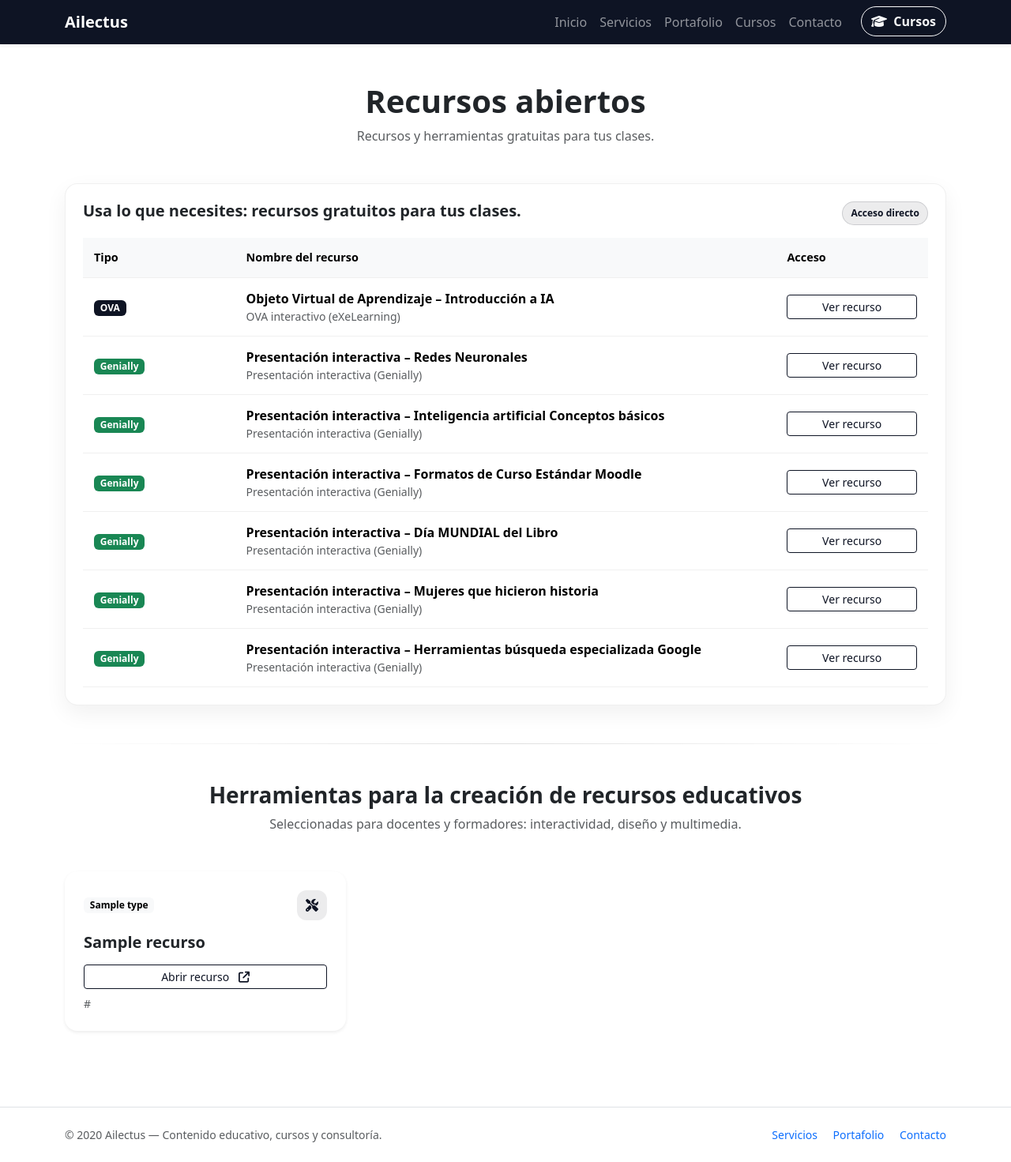
After one commit to pablomonterof1/ailectus, a Django app: template main/templates/recursos.html in a window 1280 px wide. The commit adds this page. Shown: the whole page at 79% size. Run offline with Django 5.2, Linux system fonts and the light colour scheme; the template is opened without the code that fills it: most values are stand-ins (such as "Sample title", 1, 10 or a date in 2020).

Commit message:
14012026PM

```diff
--- a/ailectus/urls.py
+++ b/ailectus/urls.py
@@ -7,4 +7,8 @@ urlpatterns = [
     path('admin/', admin.site.urls),
     path('', main_views.home, name='home'),
     path("contacto/", main_views.contacto_view, name="contacto"),
+    path("ova/", main_views.ova_view, name="ova"),
+    path("genially/", main_views.genially_view, name="genially"),
+    path("presentaciones/<slug:slug>/", main_views.genially_detail_view, name="genially_detail"),
+    path("recursos/", main_views.recursos_view, name="recursos"),
 ]
--- a/main/static/styles/main.css
+++ b/main/static/styles/main.css
@@ -46,3 +46,125 @@
   filter: saturate(1.02) contrast(1.02);
   border: 1px solid #eaeaea;
 }
+
+.portfolio-card img {
+  height: 200px;
+  object-fit: cover;
+}
+
+.portfolio-card:hover {
+  transform: translateY(-4px);
+  transition: all 0.3s ease;
+}
+
+.portfolio-card-text {
+  transition: transform .2s ease, box-shadow .2s ease;
+  border-radius: 14px;
+}
+
+.portfolio-card-text:hover {
+  transform: translateY(-4px);
+  box-shadow: 0 12px 30px rgba(0,0,0,.12);
+}
+
+.portfolio-card-text .fa-chalkboard-user {
+  color: #0E1424; /* color Ailectus */
+}
+
+.portfolio-card-text .btn-outline-primary {
+  color: #0E1424;
+  border-color: #0E1424;
+}
+
+.portfolio-card-text .btn-outline-primary:hover {
+  background-color: #0E1424;
+  color: #fff;
+}
+
+.btn-outline-primary {
+  color: #0E1424;
+  border-color: #0E1424;
+}
+
+.btn-outline-primary:hover {
+  background-color: #0E1424;
+  color: #fff;
+}
+
+
+.ova-frame {
+    background: #0E1424;
+    border-radius: 16px;
+    box-shadow: 0 20px 40px rgba(0,0,0,0.25);
+    overflow: hidden;
+    border: 1px solid rgba(255,255,255,0.08);
+}
+
+.ova-header {
+    background: linear-gradient(90deg, #0E1424, #1b2a4a);
+    color: #ffffff;
+    padding: 12px 20px;
+    font-weight: 600;
+    font-size: 0.95rem;
+    border-bottom: 1px solid rgba(255,255,255,0.1);
+}
+
+.ova-body {
+    background: #ffffff;
+}
+
+.ova-body iframe {
+    width: 100%;
+    height: 80vh;
+    border: none;
+}
+
+.genially-wrapper {
+    position: relative;
+    padding-bottom: 56.25%; /* 16:9 */
+    height: 0;
+    overflow: hidden;
+}
+
+.genially-wrapper iframe {
+    position: absolute;
+    top: 0;
+    left: 0;
+    width: 100%;
+    height: 100%;
+    border: none;
+}
+.resource-card{
+  border-radius: 14px;
+  transition: transform .2s ease, box-shadow .2s ease;
+}
+
+.resource-card:hover{
+  transform: translateY(-4px);
+  box-shadow: 0 12px 30px rgba(0,0,0,.12) !important;
+}
+
+.recursos-section {
+  background-color: #d3e0ef;
+}
+
+.recursos-section .card {
+  background-color: #ffffff;
+}
+
+.recursos-section h2,
+.recursos-section h3 {
+  color: #0E1424;
+}
+
+.section-divider {
+  width: 100%;
+  line-height: 0;
+  overflow: hidden;
+}
+
+.section-divider svg {
+  display: block;
+  width: 100%;
+  height: 90px;
+}
--- a/main/templates/layouts/base.html
+++ b/main/templates/layouts/base.html
@@ -1,6 +1,7 @@
 {% load static %}
 <!DOCTYPE html>
 <html lang="es">
+
 <head>
   <meta charset="utf-8" />
   <meta name="viewport" content="width=device-width, initial-scale=1" />
@@ -25,6 +26,9 @@
   <!-- Estilos propios -->
   <link rel="stylesheet" href="{% static 'styles/main.css' %}">
 
+  <link rel="stylesheet" href="https://cdnjs.cloudflare.com/ajax/libs/font-awesome/6.5.1/css/all.min.css"
+    crossorigin="anonymous" referrerpolicy="no-referrer" />
+
   {% block extra_head %}{% endblock %}
 </head>
 
@@ -41,9 +45,9 @@
         <ul class="navbar-nav ms-auto">
           <li class="nav-item"><a class="nav-link{% if request.path == '/' %} active{% endif %}" href="/">Inicio</a>
           </li>
-          <li class="nav-item"><a class="nav-link" href="#servicios">Servicios</a></li>
-          <li class="nav-item"><a class="nav-link" href="#portafolio">Portafolio</a></li>
-          <li class="nav-item"><a class="nav-link" href="#cursos">Cursos</a></li>
+          <li class="nav-item"><a class="nav-link" href="{% url 'home' %}#servicios">Servicios</a></li>
+          <li class="nav-item"><a class="nav-link" href="{% url 'home' %}#portafolio">Portafolio</a></li>
+          <li class="nav-item"><a class="nav-link" href="{% url 'home' %}#cursos">Cursos</a></li>
           <li class="nav-item"><a class="nav-link" href="{% url 'contacto' %}">Contacto</a></li>
           <li class="nav-item">
             <a href="https://cursos.ailectus.com" class="btn btn-outline-light ms-3" target="_blank"
--- /dev/null
+++ b/main/templates/recursos.html
@@ -0,0 +1,263 @@
+{% extends "layouts/base.html" %}
+{% load static %}
+
+{% block title %}{{ titulo }} – Ailectus{% endblock %}
+
+{% block content %}
+<section class="container py-5">
+
+  <!-- HEADER -->
+  <div class="text-center mb-5">
+    <h1 class="fw-bold mb-2">Recursos abiertos</h1>
+    <p class="text-muted mb-0">
+      Recursos y herramientas gratuitas para tus clases.
+    </p>
+  </div>
+
+  <!-- SECCIÓN: MIS RECURSOS -->
+  <div class="section-card mb-5">
+    <div class="d-flex align-items-start justify-content-between flex-wrap gap-2 mb-3">
+      <div>
+        <h2 class="h5 fw-semibold mb-1">Usa lo que necesites: recursos gratuitos para tus clases.</h2>
+
+      </div>
+      <span class="badge badge-soft">Acceso directo</span>
+    </div>
+
+    <div class="table-responsive">
+      <table class="table align-middle mb-0 resource-table">
+        <thead>
+          <tr>
+            <th style="width: 18%">Tipo</th>
+            <th>Nombre del recurso</th>
+            <th style="width: 18%">Acceso</th>
+          </tr>
+        </thead>
+        <tbody>
+
+          <tr>
+            <td>
+              <span class="badge bg-primary">OVA</span>
+            </td>
+            <td class="fw-semibold">
+              Objeto Virtual de Aprendizaje – Introducción a IA
+              <div class="small text-muted fw-normal">OVA interactivo (eXeLearning)</div>
+            </td>
+            <td>
+              <a href="https://ailectus.com/ova/iagd/t11/" target="_blank" class="btn btn-outline-primary btn-sm w-100">
+                Ver recurso
+              </a>
+            </td>
+          </tr>
+
+          <tr>
+            <td>
+              <span class="badge bg-success">Genially</span>
+            </td>
+            <td class="fw-semibold">
+              Presentación interactiva – Redes Neuronales
+              <div class="small text-muted fw-normal">Presentación interactiva (Genially)</div>
+            </td>
+            <td>
+              <a href="https://view.genially.com/666386f6f01fdd0014c2f489/learning-experience-didactic-unit-redes-neuronal" target="_blank" class="btn btn-outline-primary btn-sm w-100">
+                Ver recurso
+              </a>
+            </td>
+          </tr>
+
+                    <tr>
+            <td>
+              <span class="badge bg-success">Genially</span>
+            </td>
+            <td class="fw-semibold">
+              Presentación interactiva – Inteligencia artificial Conceptos básicos
+              <div class="small text-muted fw-normal">Presentación interactiva (Genially)</div>
+            </td>
+            <td>
+              <a href="https://view.genially.com/64cb17664bb5160012221da0/interactive-content-conceptos-basicos-de-ia" target="_blank" class="btn btn-outline-primary btn-sm w-100">
+                Ver recurso
+              </a>
+            </td>
+          </tr>
+
+                    <tr>
+            <td>
+              <span class="badge bg-success">Genially</span>
+            </td>
+            <td class="fw-semibold">
+              Presentación interactiva – Formatos de Curso Estándar Moodle
+              <div class="small text-muted fw-normal">Presentación interactiva (Genially)</div>
+            </td>
+            <td>
+              <a href="https://view.genially.com/65726d1db7af010015857703/guide-formatos-de-curso-en-moodle" target="_blank" class="btn btn-outline-primary btn-sm w-100">
+                Ver recurso
+              </a>
+            </td>
+          </tr>
+
+                    <tr>
+            <td>
+              <span class="badge bg-success">Genially</span>
+            </td>
+            <td class="fw-semibold">
+              Presentación interactiva – Día MUNDIAL del Libro
+              <div class="small text-muted fw-normal">Presentación interactiva (Genially)</div>
+            </td>
+            <td>
+              <a href="https://view.genially.com/66271ff363cc280015328b43/interactive-content-5-libros-para-despertar-el-interes-en-la-lectura" target="_blank" class="btn btn-outline-primary btn-sm w-100">
+                Ver recurso
+              </a>
+            </td>
+          </tr>
+
+                    <tr>
+            <td>
+              <span class="badge bg-success">Genially</span>
+            </td>
+            <td class="fw-semibold">
+              Presentación interactiva – Mujeres que hicieron historia
+              <div class="small text-muted fw-normal">Presentación interactiva (Genially)</div>
+            </td>
+            <td>
+              <a href="https://view.genially.com/65e79a3307167700145582f9/interactive-content-mujeres-que-hicieron-historia" target="_blank" class="btn btn-outline-primary btn-sm w-100">
+                Ver recurso
+              </a>
+            </td>
+          </tr>
+
+                    <tr>
+            <td>
+              <span class="badge bg-success">Genially</span>
+            </td>
+            <td class="fw-semibold">
+              Presentación interactiva – Herramientas búsqueda especializada Google
+              <div class="small text-muted fw-normal">Presentación interactiva (Genially)</div>
+            </td>
+            <td>
+              <a href="https://view.genially.com/65173d91572e4100114c1be9/interactive-content-busqueda-especializada-en-google" target="_blank" class="btn btn-outline-primary btn-sm w-100">
+                Ver recurso
+              </a>
+            </td>
+          </tr>
+
+        </tbody>
+      </table>
+    </div>
+  </div>
+
+  <!-- SEPARADOR -->
+  <div class="section-divider my-5"></div>
+
+  <!-- SECCIÓN: HERRAMIENTAS -->
+  <div class="text-center mb-4">
+    <h3 class="fw-bold mb-2">Herramientas para la creación de recursos educativos</h3>
+    <p class="text-muted mb-0">Seleccionadas para docentes y formadores: interactividad, diseño y multimedia.</p>
+  </div>
+
+  <div class="row g-4 mt-2">
+    {% for r in recursos %}
+    <div class="col-md-6 col-lg-4">
+      <div class="card h-100 border-0 shadow-sm resource-card">
+
+        <div class="card-body d-flex flex-column p-4">
+          <div class="d-flex align-items-center justify-content-between mb-3">
+            <span class="badge text-bg-light">{{ r.type }}</span>
+            <span class="tool-icon">
+              <i class="fa-solid fa-screwdriver-wrench"></i>
+            </span>
+          </div>
+
+          <h5 class="fw-semibold mb-2">{{ r.name }}</h5>
+
+          <div class="mt-auto pt-2">
+            <a href="{{ r.url }}" target="_blank" class="btn btn-outline-primary btn-sm w-100">
+              Abrir recurso
+              <i class="fa-solid fa-arrow-up-right-from-square ms-2"></i>
+            </a>
+            <small class="text-muted d-block mt-2" style="word-break: break-all;">
+              {{ r.url }}
+            </small>
+          </div>
+        </div>
+
+      </div>
+    </div>
+    {% endfor %}
+  </div>
+
+</section>
+{% endblock %}
+
+{% block extra_head %}
+<style>
+  /* === Bloques tipo card === */
+  .section-card{
+    background: #fff;
+    border: 1px solid rgba(0,0,0,.06);
+    border-radius: 16px;
+    box-shadow: 0 10px 28px rgba(0,0,0,.06);
+    padding: 22px;
+  }
+  .section-divider{
+    height: 1px;
+    background: linear-gradient(90deg, transparent, rgba(0,0,0,.12), transparent);
+  }
+
+  /* === Badge suave === */
+  .badge-soft{
+    background: rgba(14, 20, 36, .08);
+    color: #0E1424;
+    border: 1px solid rgba(14, 20, 36, .15);
+    font-weight: 600;
+    padding: 8px 10px;
+    border-radius: 999px;
+  }
+
+  /* === Tabla bonita === */
+  .resource-table thead th{
+    background: #f8f9fa;
+    font-size: .9rem;
+    font-weight: 700;
+    border-bottom: 1px solid rgba(0,0,0,.06);
+    padding: 14px 14px;
+  }
+  .resource-table tbody td{
+    padding: 14px 14px;
+    border-bottom: 1px solid rgba(0,0,0,.06);
+  }
+  .resource-table tbody tr:hover{
+    background: #fafafa;
+  }
+
+  /* === Cards herramientas === */
+  .resource-card{
+    border-radius: 16px;
+    transition: transform .2s ease, box-shadow .2s ease;
+  }
+  .resource-card:hover{
+    transform: translateY(-4px);
+    box-shadow: 0 14px 34px rgba(0,0,0,.12) !important;
+  }
+
+  .tool-icon{
+    width: 38px;
+    height: 38px;
+    border-radius: 12px;
+    display: inline-flex;
+    align-items: center;
+    justify-content: center;
+    background: rgba(14, 20, 36, .08);
+    color: #0E1424;
+  }
+
+  /* Botones Ailectus */
+  .btn-outline-primary{
+    color: #0E1424;
+    border-color: #0E1424;
+  }
+  .btn-outline-primary:hover{
+    background: #0E1424;
+    color: #fff;
+  }
+</style>
+{% endblock %}
```
Also changed, not shown: ailectus/settings.py (+41 -0 lines), main/templates/genially.html (added, +86 -0 lines), main/templates/home.html (+94 -7 lines), main/templates/ova.html (added, +35 -0 lines), main/views.py (+81 -0 lines), main/static/img/portafolio/ova.png (added), main/static/img/portafolio/presinter.png (added).
